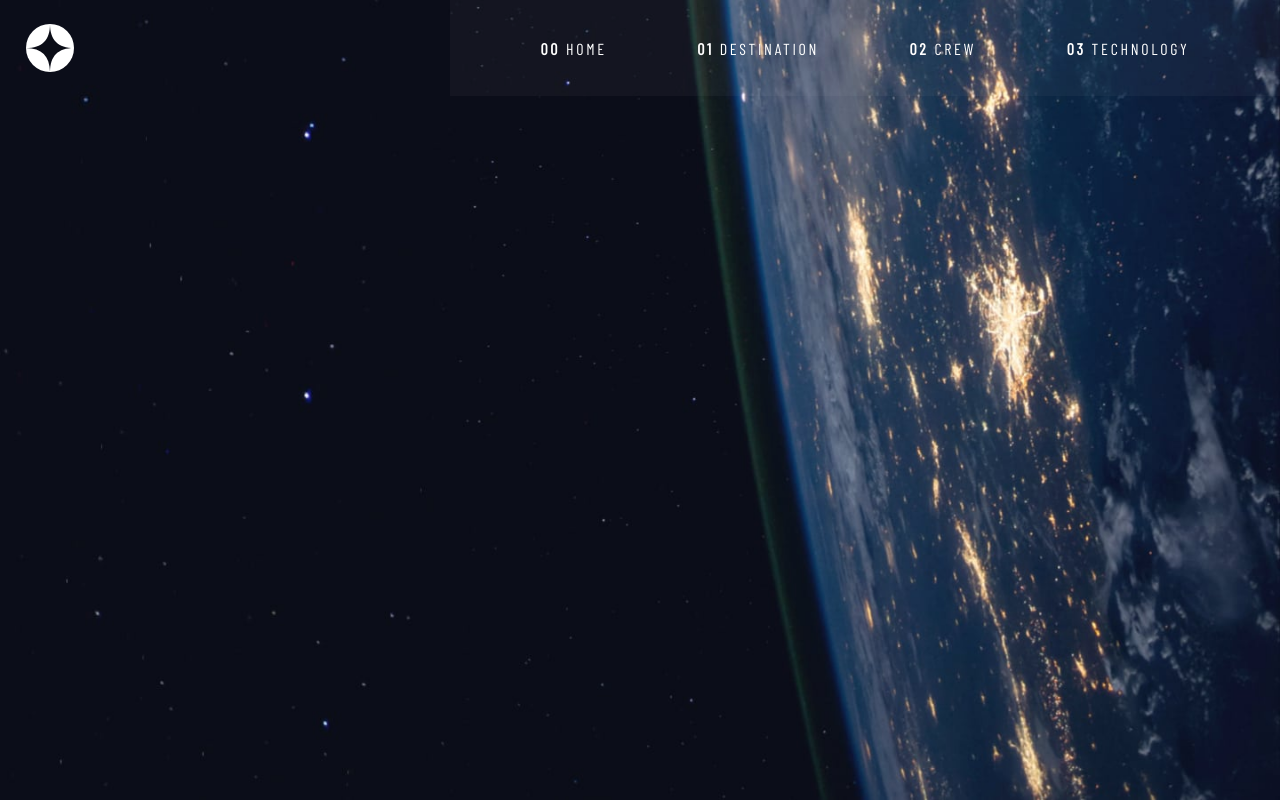
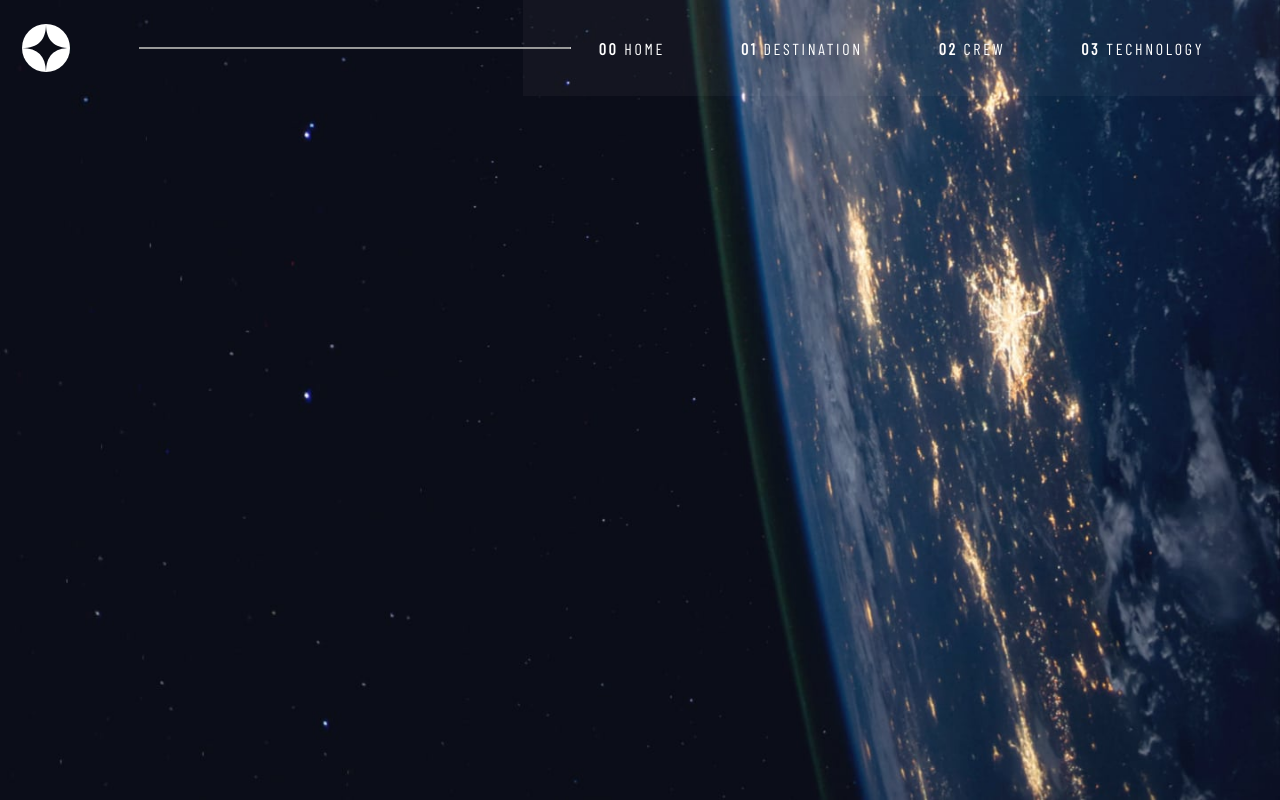
Before and after one commit to the-rabblerouser/SpaceTourism, a Next.js app: page / in a window 1280 px wide. Built offline with nearby package versions, Linux system fonts and the light colour scheme; a web font is replaced by a local one.

Commit message:
Desktop hr line added

```diff
--- a/pages/index.tsx
+++ b/pages/index.tsx
@@ -56,6 +56,19 @@ const HamburgerContainer = styled.button`
 
 	@media (min-width: 768px) {
 		display: none;
+	}
+`;
+
+const Hr = styled.hr`
+	display: none;
+
+	@media (min-width: 1224px) {
+		display: inline;
+		position: relative;
+		left: 48px;
+		width: 473px;
+		border-bottom: 0.0001px solid #979797;
+		color: #979797;
 	}
 `;
 
@@ -119,7 +132,7 @@ const Home: NextPage = () => {
 					<HamburgerContainer>
 						<Hamburger />
 					</HamburgerContainer>
-
+					<Hr />
 					<NavLinkContainer>
 						<NavLink>
 							<Span>00</Span> HOME
```
